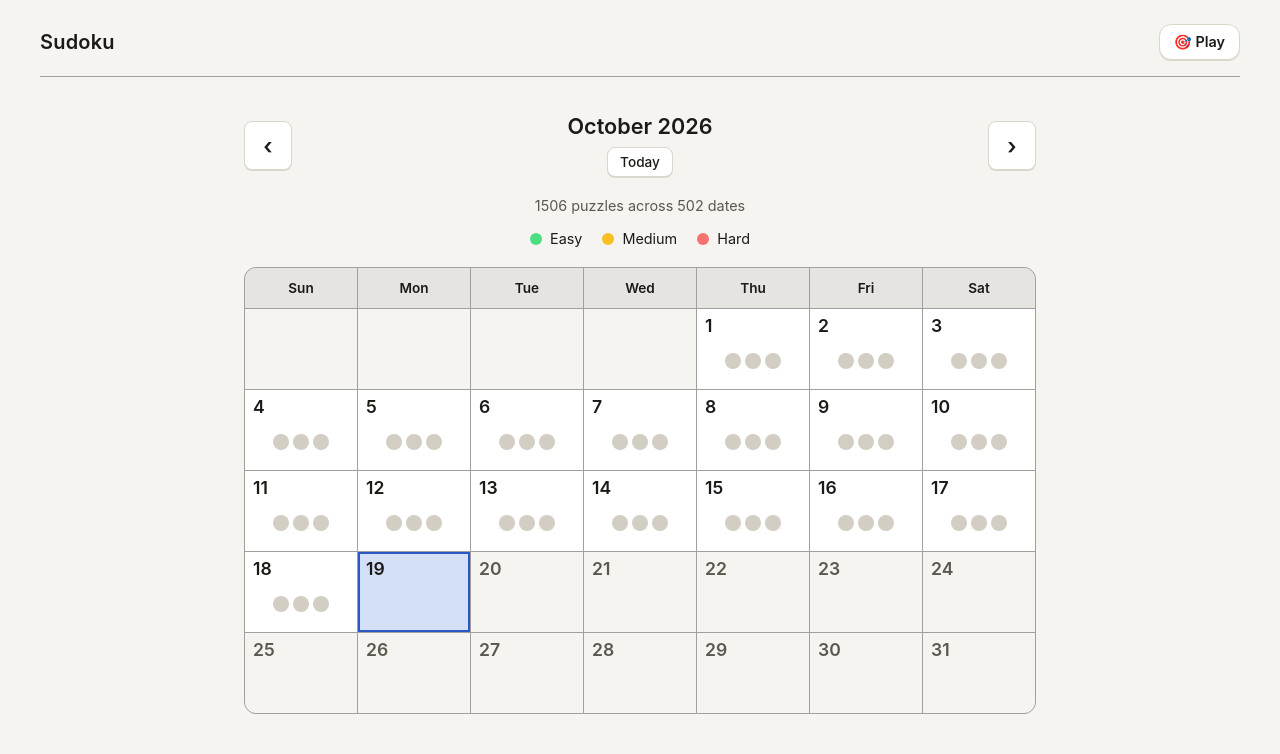
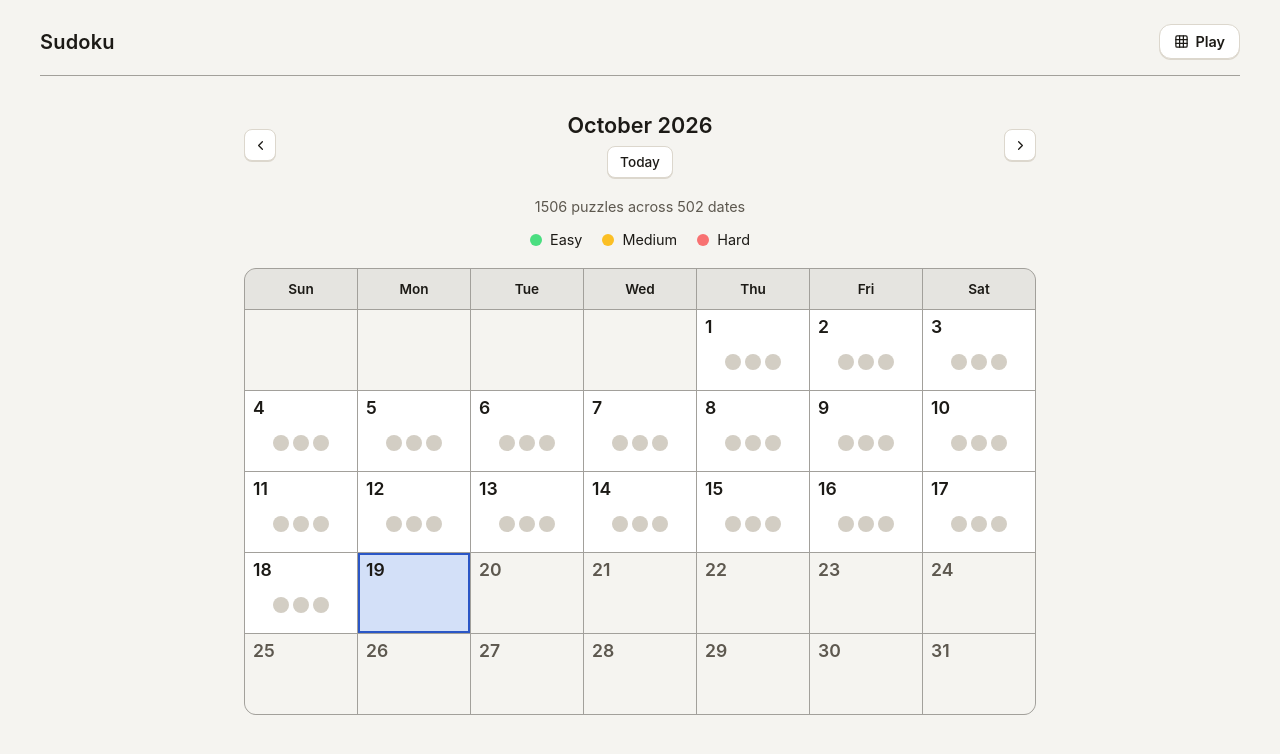
Before and after one commit to WilliamHsieh/sudoku, a Svelte app: page / in a window 1280 px wide. Shown: the top 754 px of the page. Built offline with nearby package versions, Linux system fonts and the light colour scheme.

Commit message:
fix: replace header emoji and month glyphs with Lucide icons
Combo C has no emoji. Play/Calendar use grid-3x3 and calendar at the
timer stroke; month nav uses chevrons sized to the Today button.

Co-authored-by: WilliamHsieh <WilliamHsieh@users.noreply.github.com>

```diff
--- a/src/App.svelte
+++ b/src/App.svelte
@@ -101,7 +101,24 @@
       <Timer />
     {/if}
     <button class="view-toggle" onclick={toggleView}>
-      {showCalendar ? "🎯 Play" : "📅 Calendar"}
+      {#if showCalendar}
+        <svg class="btn-icon" viewBox="0 0 24 24" aria-hidden="true">
+          <rect width="18" height="18" x="3" y="3" rx="2"></rect>
+          <path d="M3 9h18"></path>
+          <path d="M3 15h18"></path>
+          <path d="M9 3v18"></path>
+          <path d="M15 3v18"></path>
+        </svg>
+        Play
+      {:else}
+        <svg class="btn-icon" viewBox="0 0 24 24" aria-hidden="true">
+          <path d="M8 2v4"></path>
+          <path d="M16 2v4"></path>
+          <rect width="18" height="18" x="3" y="4" rx="2"></rect>
+          <path d="M3 10h18"></path>
+        </svg>
+        Calendar
+      {/if}
     </button>
   </div>
 
@@ -160,6 +177,9 @@
   }
 
   .view-toggle {
+    display: inline-flex;
+    align-items: center;
+    gap: 6px;
     background: var(--key-bg);
     color: var(--ui-ink);
     border: 1px solid var(--key-line);
@@ -170,6 +190,17 @@
     font-family: var(--ui-font);
     cursor: pointer;
     box-shadow: var(--key-shadow);
+  }
+
+  .btn-icon {
+    width: 15px;
+    height: 15px;
+    flex: none;
+    stroke: currentColor;
+    fill: none;
+    stroke-width: 2;
+    stroke-linecap: round;
+    stroke-linejoin: round;
   }
 
   .view-toggle:hover {
--- a/src/Calendar.svelte
+++ b/src/Calendar.svelte
@@ -163,12 +163,20 @@
 
 <div class="calendar-container">
   <div class="calendar-header">
-    <button class="nav-button" on:click={previousMonth}>‹</button>
+    <button class="nav-button" aria-label="Previous month" on:click={previousMonth}>
+      <svg class="nav-icon" viewBox="0 0 24 24" aria-hidden="true">
+        <path d="m15 18-6-6 6-6"></path>
+      </svg>
+    </button>
     <div class="header-center">
       <h2>{monthNames[currentMonth]} {currentYear}</h2>
       <button class="today-button" on:click={goToToday}>Today</button>
     </div>
-    <button class="nav-button" on:click={nextMonth}>›</button>
+    <button class="nav-button" aria-label="Next month" on:click={nextMonth}>
+      <svg class="nav-icon" viewBox="0 0 24 24" aria-hidden="true">
+        <path d="m9 18 6-6-6-6"></path>
+      </svg>
+    </button>
   </div>
 
   <div class="puzzle-stats">
@@ -319,6 +327,8 @@
 
   .nav-button,
   .today-button {
+    box-sizing: border-box;
+    height: 32px;
     background: var(--key-bg);
     border: 1px solid var(--key-line);
     border-radius: 8px;
@@ -329,17 +339,27 @@
   }
 
   .nav-button {
-    padding: 10px 14px;
-    font-size: 1.4rem;
-    font-weight: 600;
-    min-width: 48px;
+    width: 32px;
+    min-width: 32px;
+    padding: 0;
     display: flex;
     align-items: center;
     justify-content: center;
   }
 
+  .nav-icon {
+    width: 15px;
+    height: 15px;
+    flex: none;
+    stroke: currentColor;
+    fill: none;
+    stroke-width: 2;
+    stroke-linecap: round;
+    stroke-linejoin: round;
+  }
+
   .today-button {
-    padding: 6px 12px;
+    padding: 0 12px;
     font-size: 0.85rem;
     font-weight: 500;
   }
```
